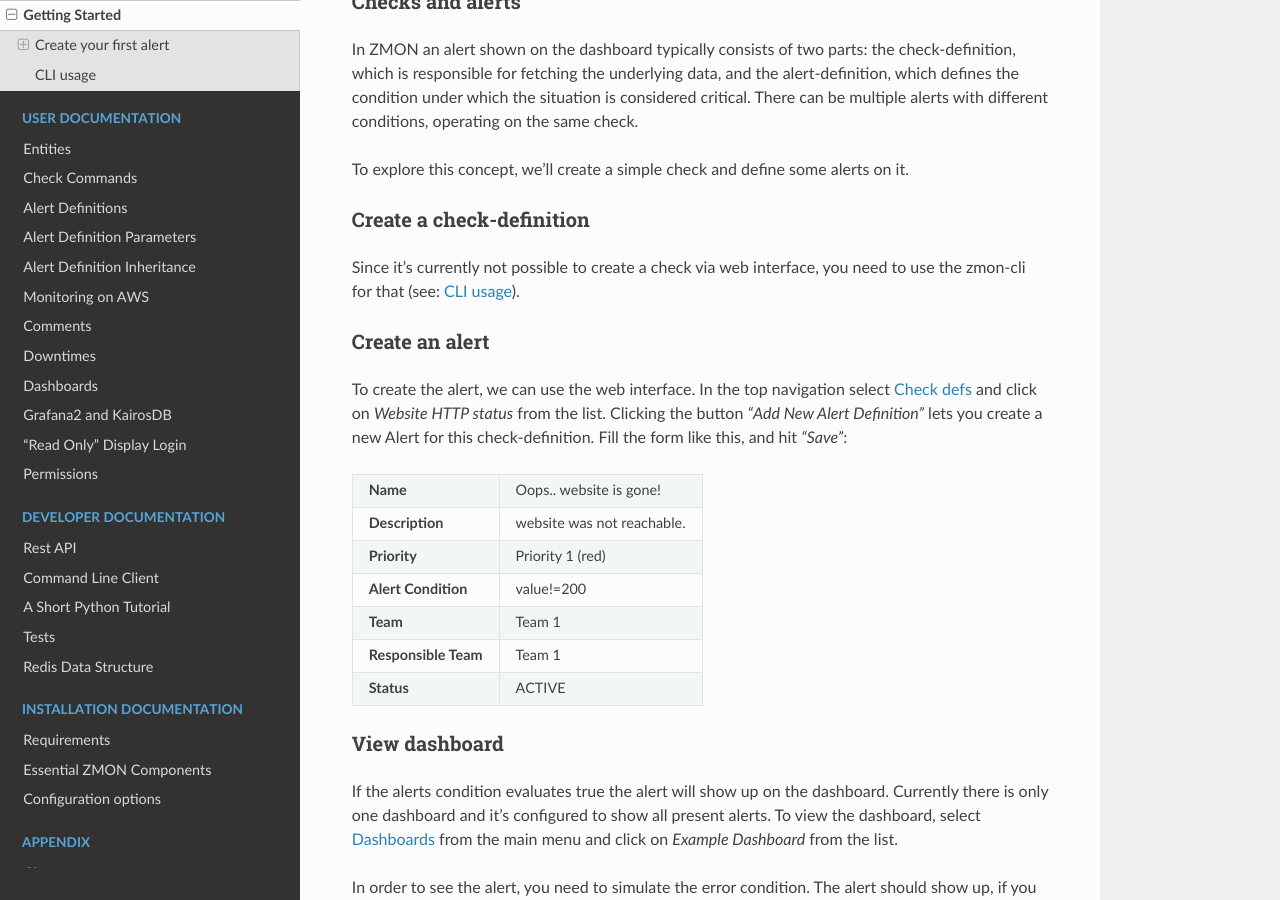
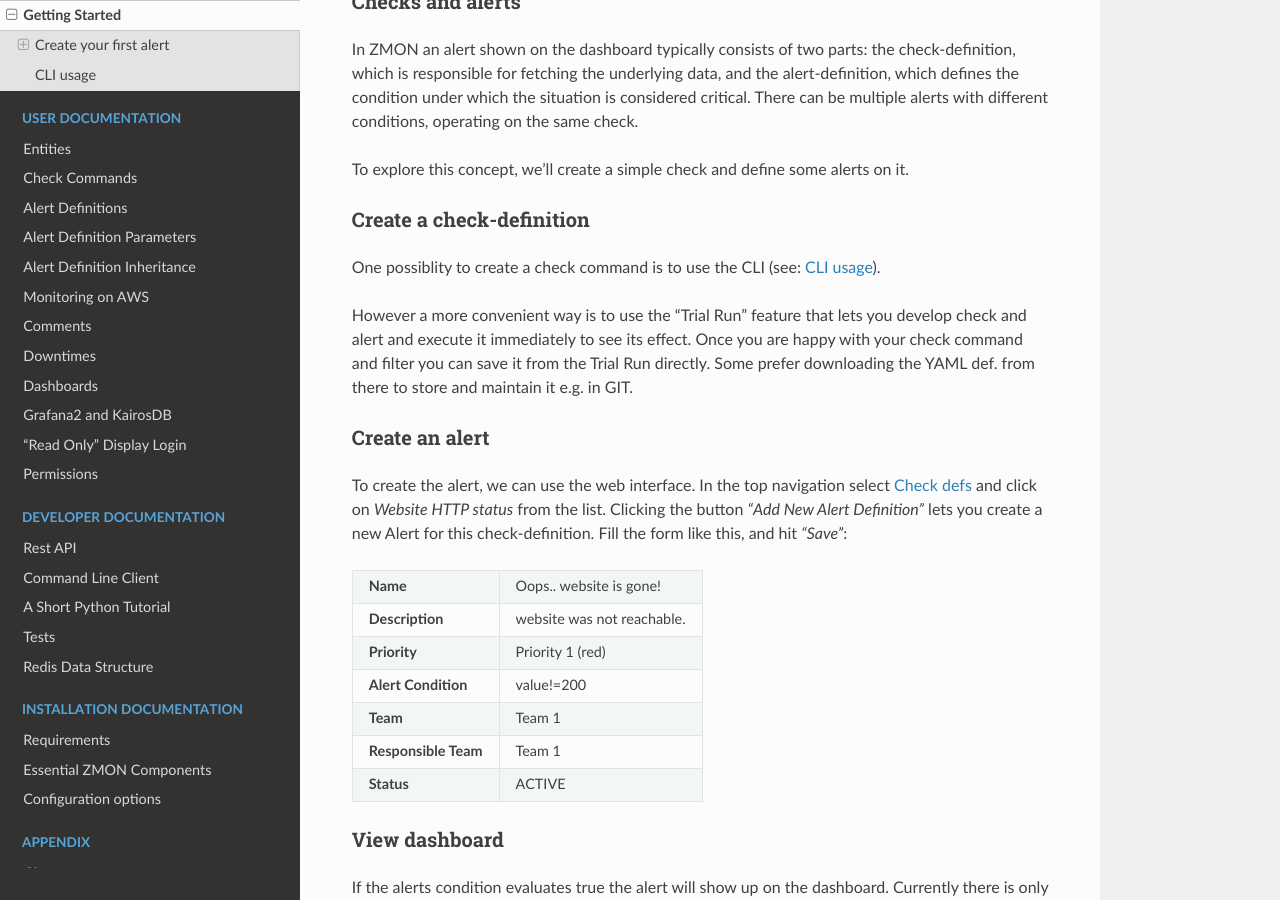
Before and after one commit to zalando-zmon/zmon-docs, a Sphinx documentation site: the page built from docs/getting-started.rst, in a window 1280 px wide and 900 px high, scrolled down 937 px. Built offline with Sphinx 7.4.7 and the Read the Docs theme 2.0.0, drawn with Linux system fonts in a browser that asks for light colours; some of the changed text lies outside the part shown.

Commit message:
Add check def changes

```diff
--- a/docs/getting-started.rst
+++ b/docs/getting-started.rst
@@ -50,8 +50,9 @@
 Create a check-definition
 -------------------------
 
-Since it's currently not possible to create a check via web interface, you need to use the zmon-cli for that
-(see: :ref:`cli-usage`).
+One possiblity to create a check command is to use the CLI (see: :ref:`cli-usage`).
+
+However a more convenient way is to use the "Trial Run" feature that lets you develop check and alert and execute it immediately to see its effect. Once you are happy with your check command and filter you can save it from the Trial Run directly. Some prefer downloading the YAML def. from there to store and maintain it e.g. in GIT.
 
 Create an alert
 ---------------
```
Also changed, not shown: other parts of docs/getting-started.rst (+1 -1 lines).
